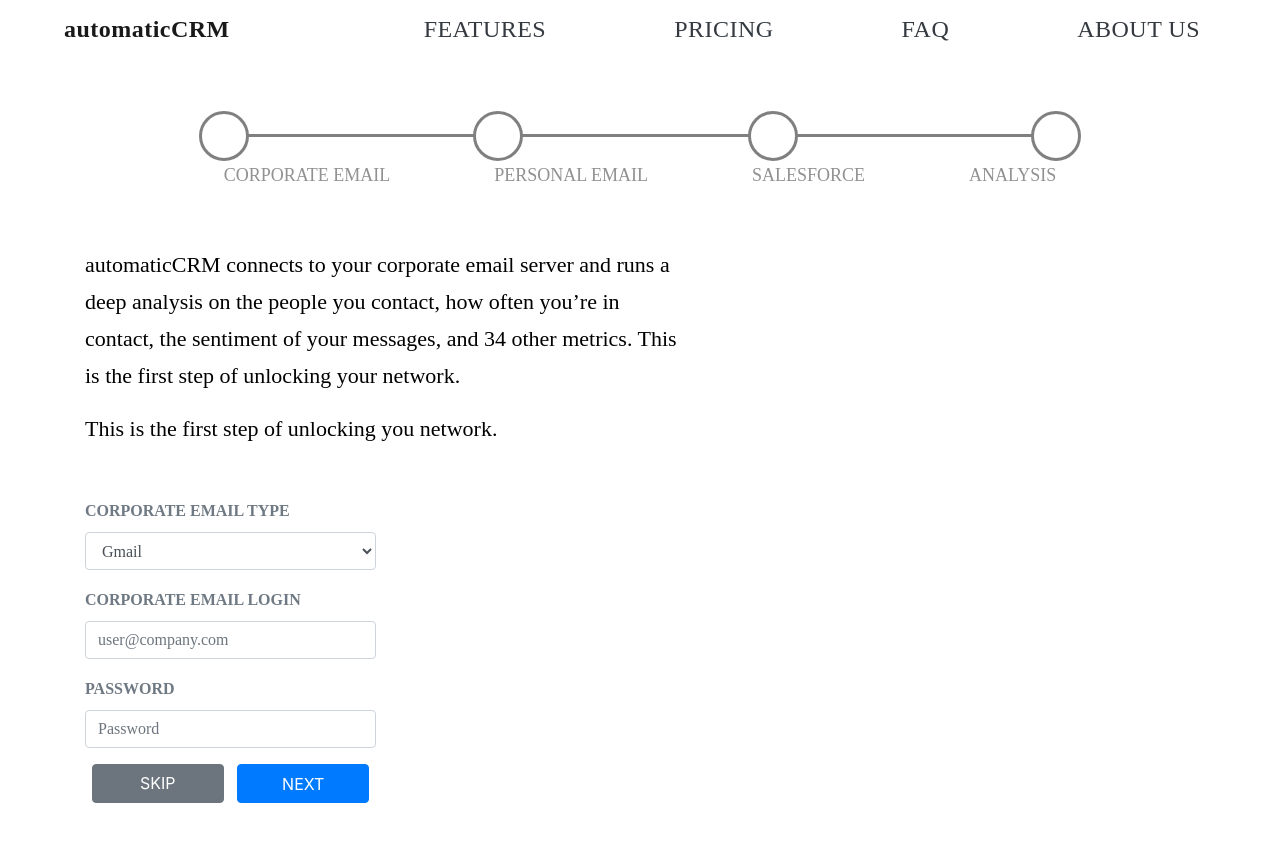
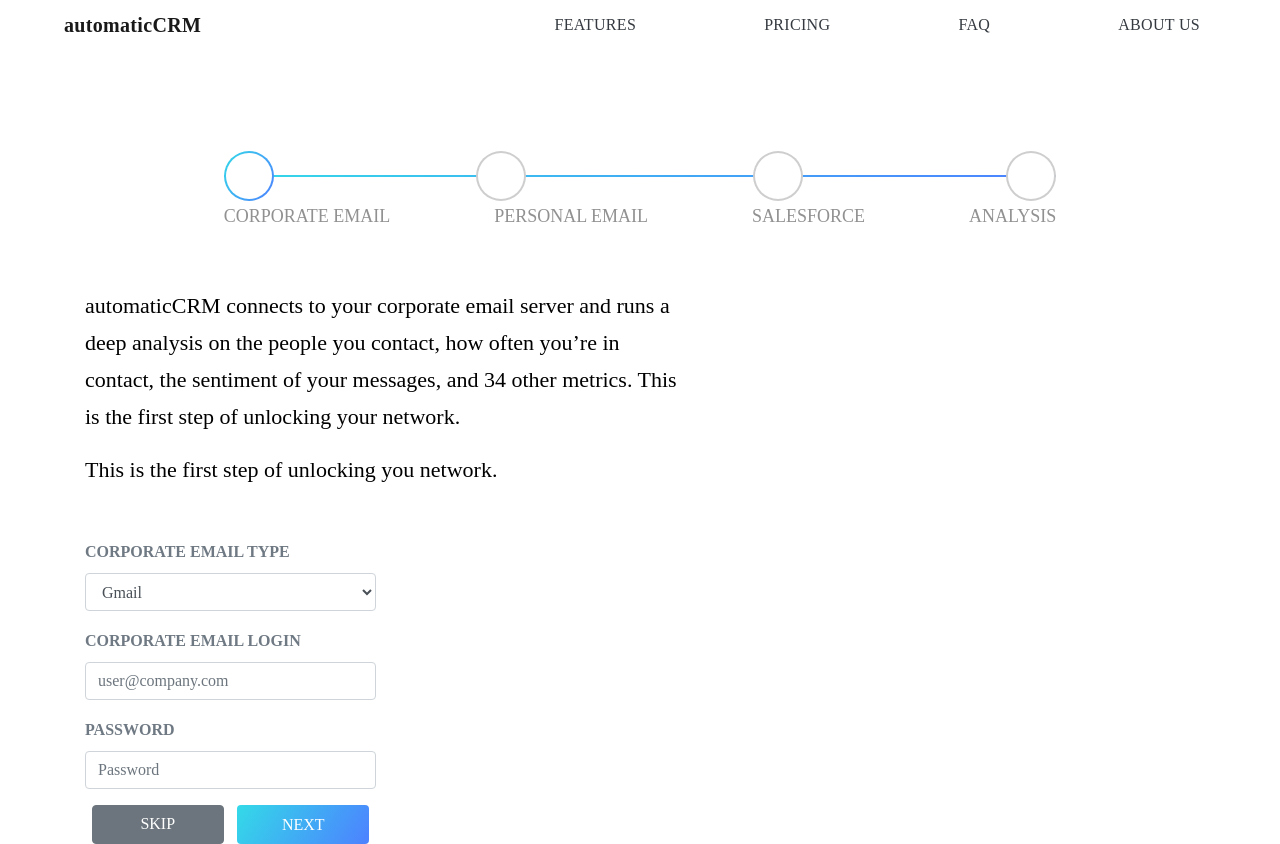
Before and after one commit to dskurbatov/automatic-crm, a React (Create React App) app: page / in a window 1280 px wide. Before the commit the page ends 803 px from the top, so only its background shows below. Built offline with nearby package versions, Linux system fonts and the light colour scheme.

Commit message:
removed some hard coded css and used bootstrap ones instead

```diff
--- a/src/index.css
+++ b/src/index.css
@@ -1,20 +1,9 @@
 html {
-  font-size: 1rem;
-  color: black;
   width: 100%;
 }
 
 #root {
-  width: 100%;
   text-align: center;
-}
-
-.navbar-brand {
-  font-weight: bold;
-}
-
-.navbar-brand, .navbar {
-  font-size: 1.5rem;
 }
 
 .navbar {
@@ -23,41 +12,48 @@
   letter-spacing: 0.02em;
 }
 
-.nav-link {
-  text-transform: uppercase;
-  color: black;
-}
-
 .progressBar {
-  margin-top: 50px;
+  margin-top: 100px;
   height: 87px;
 }
 
 .innerBar {
   top: 50%;
   position: relative;
-  height: 3px;
-  background-color: gray;
+  height: 2px;
+  background: linear-gradient(121.85deg, #2AFADF -36.27%, #4C83FF 97.25%);
 }
 
 .wrapper {
   height: 50px;
 }
+
+.wrapper .active {
+  background: linear-gradient(121.85deg, #2AFADF -36.27%, #4C83FF 97.25%);
+}
+
 .knob {
   position: absolute;
   width: 50px;
   height: 50px;
-  border: 3px solid grey;
   border-radius: 50%;
+  padding: 2px;
   top: 50%;
-  background-color: white;
-  transform: translate(-50%, -50%);
+  background: #cecece;
+  transform: translateY(-50%);
+}
+
+.circle {
+  width: 100%;
+  height: 100%;
+  border-radius: 50%;
+  background: white;
 }
 
 .check {
   position: absolute;
   left: 40%;
-  top: 10%;
+  top: 15%;
   transform: rotate(45deg);
   height: 25px;
   width: 15px;
@@ -65,20 +61,20 @@
   border-right: 3px solid rgba(23, 151, 166, 0.83);;
 }
 
-.knob:nth-child(1) {
+.knob:nth-child(1){
   left: 0;
 }
 
 .knob:nth-child(2) {
-  left: 33%;
+  left: calc(33.3% - 25px);
 }
 
 .knob:nth-child(3) {
-  left: 66%;
+  left: calc(66.6% - 25px);
 }
 
 .knob:nth-child(4) {
-  left: 100%;
+  left: calc(100% - 50px);
 }
 
 p {
@@ -110,13 +106,19 @@
   font-family: Maison Neue;
   line-height: 27px;
   font-size: 16px;
-  text-transform: uppercase;
   text-align: left;
   color: #6F7983;
   font-weight: bold;
 }
 
-.button-size {
+.btn {
   width: 132px;
   height: 39px;
+  font-family: Maison Neue Extended TRIAL;
+  color: #FFFFFF;
 }
+
+input[type=submit] {
+  background: linear-gradient(121.85deg, #2AFADF -36.27%, #4C83FF 97.25%);
+  border: none;
+}
```
